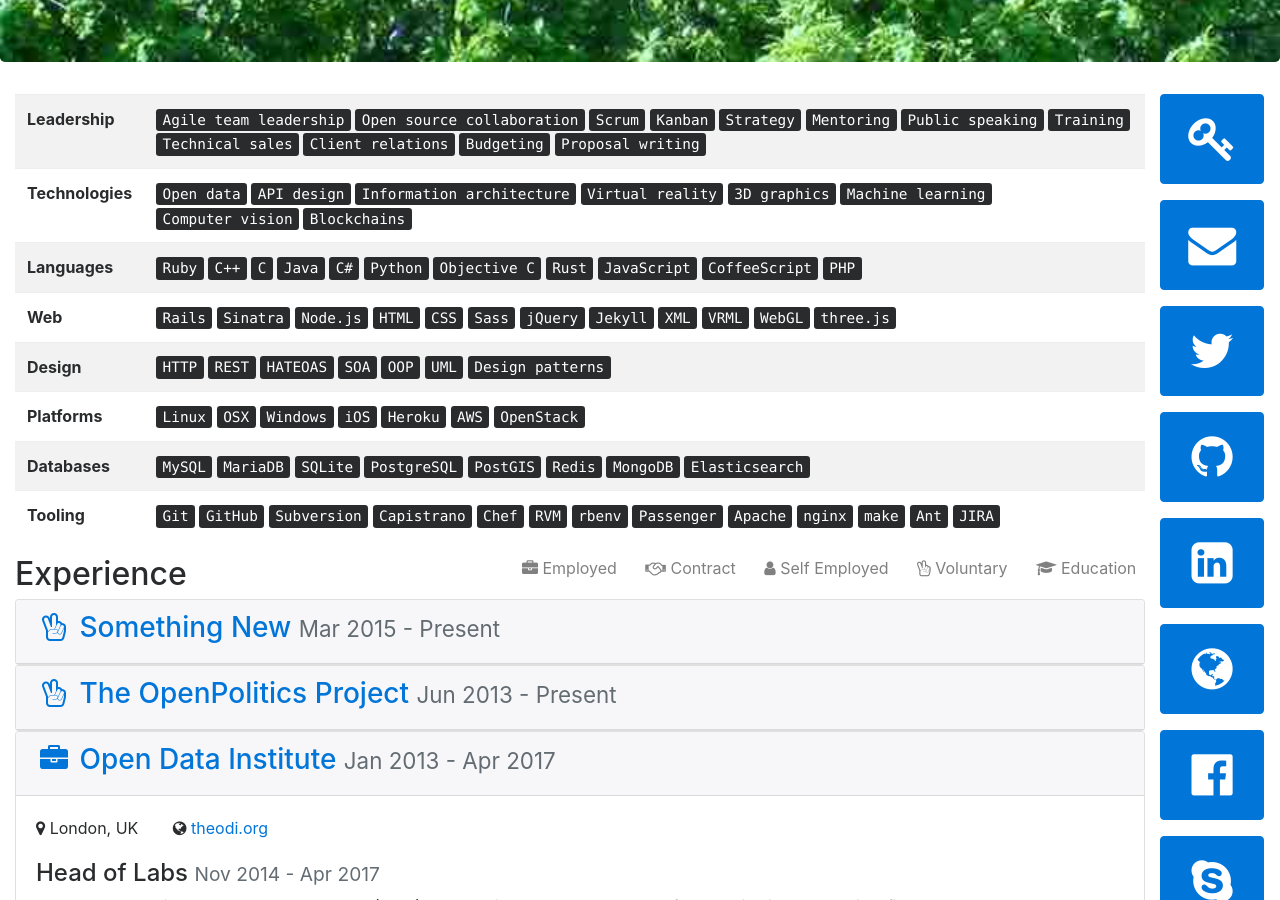
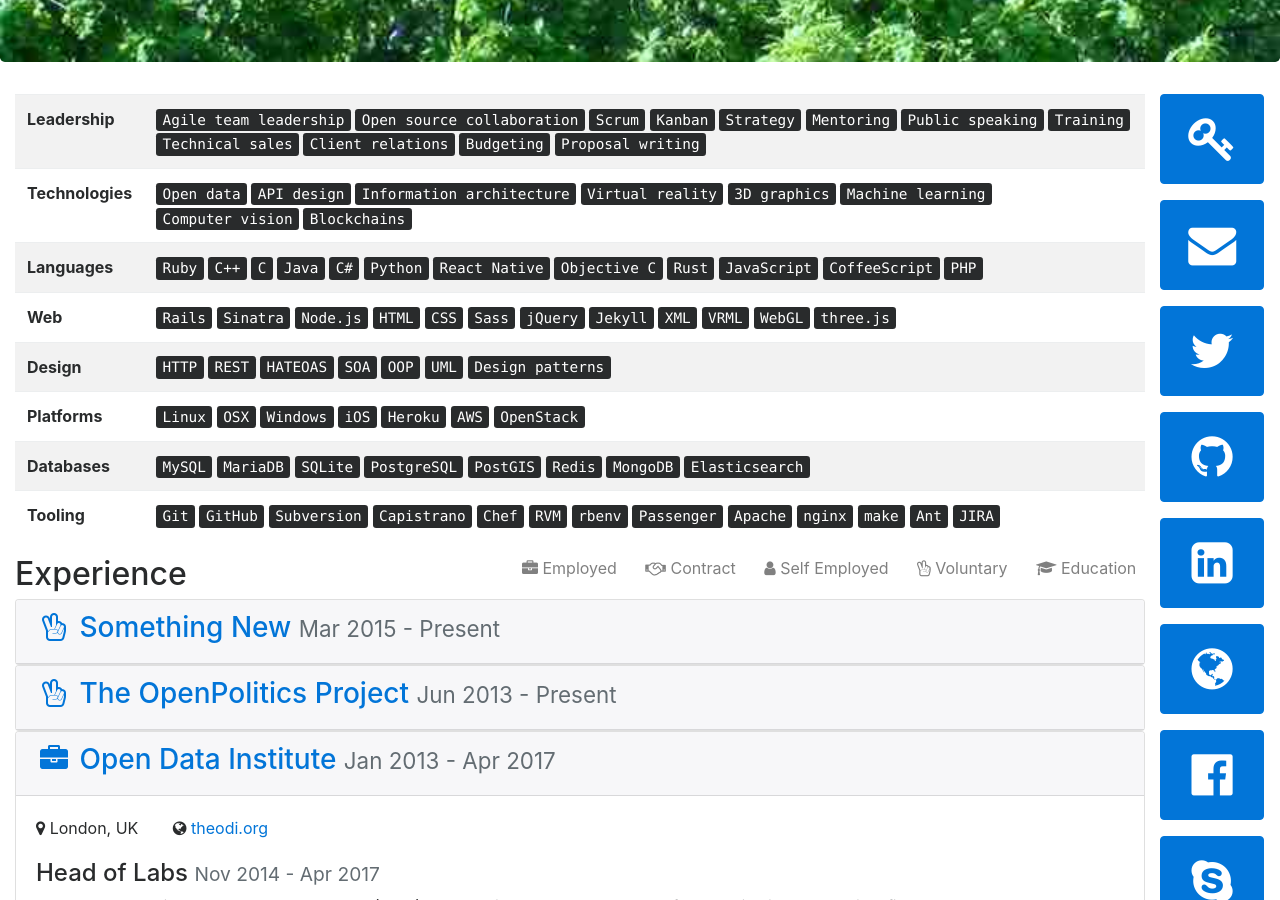
Before and after one commit to Floppy/cv, a Jekyll site: the page built from index.md, in a window 1280 px wide and 900 px high, scrolled down 322 px. Built offline with Jekyll 4.4.1, drawn with Linux system fonts in a browser that asks for light colours; nearby versions of some CDN libraries.

Commit message:
added react native

```diff
--- a/_data/skills.json
+++ b/_data/skills.json
@@ -30,6 +30,7 @@
     "Java",
     "C#",
     "Python",
+    "React Native",
     "Objective C",
     "Rust",
     "JavaScript",
```
